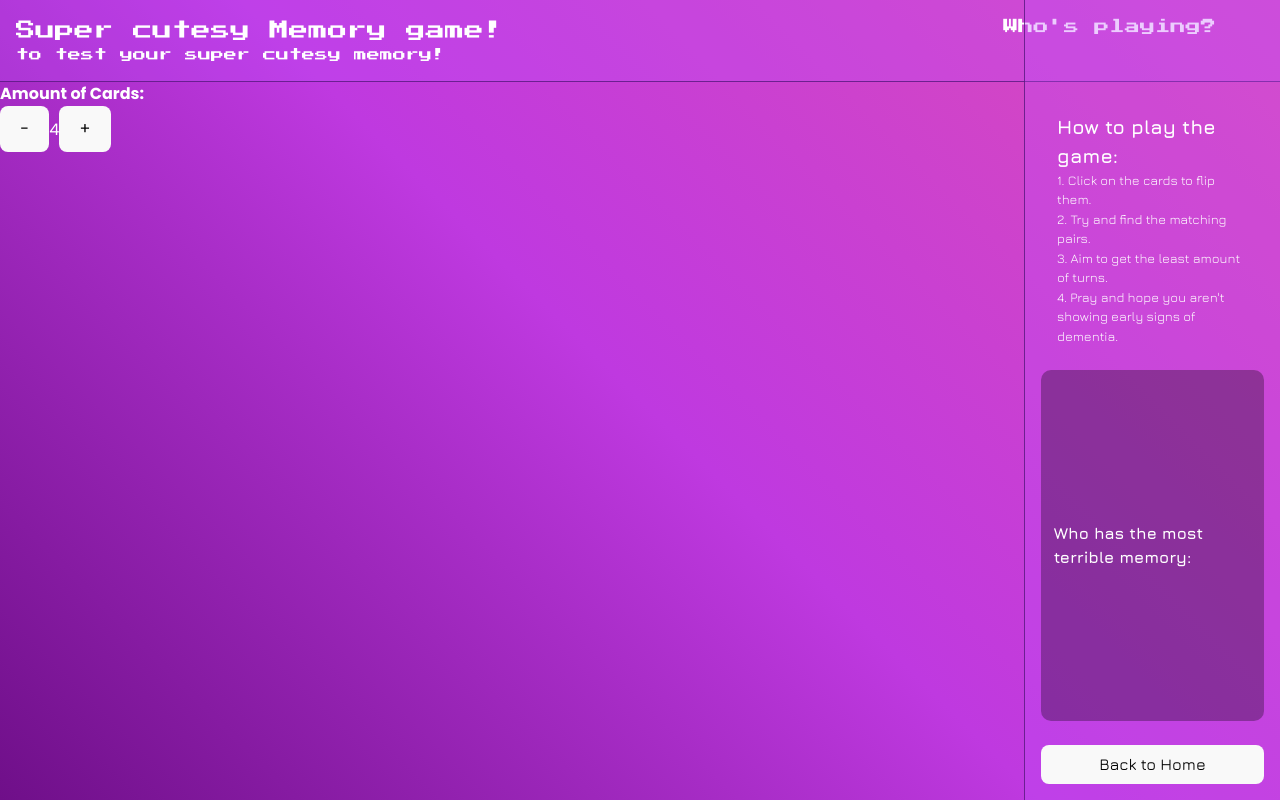
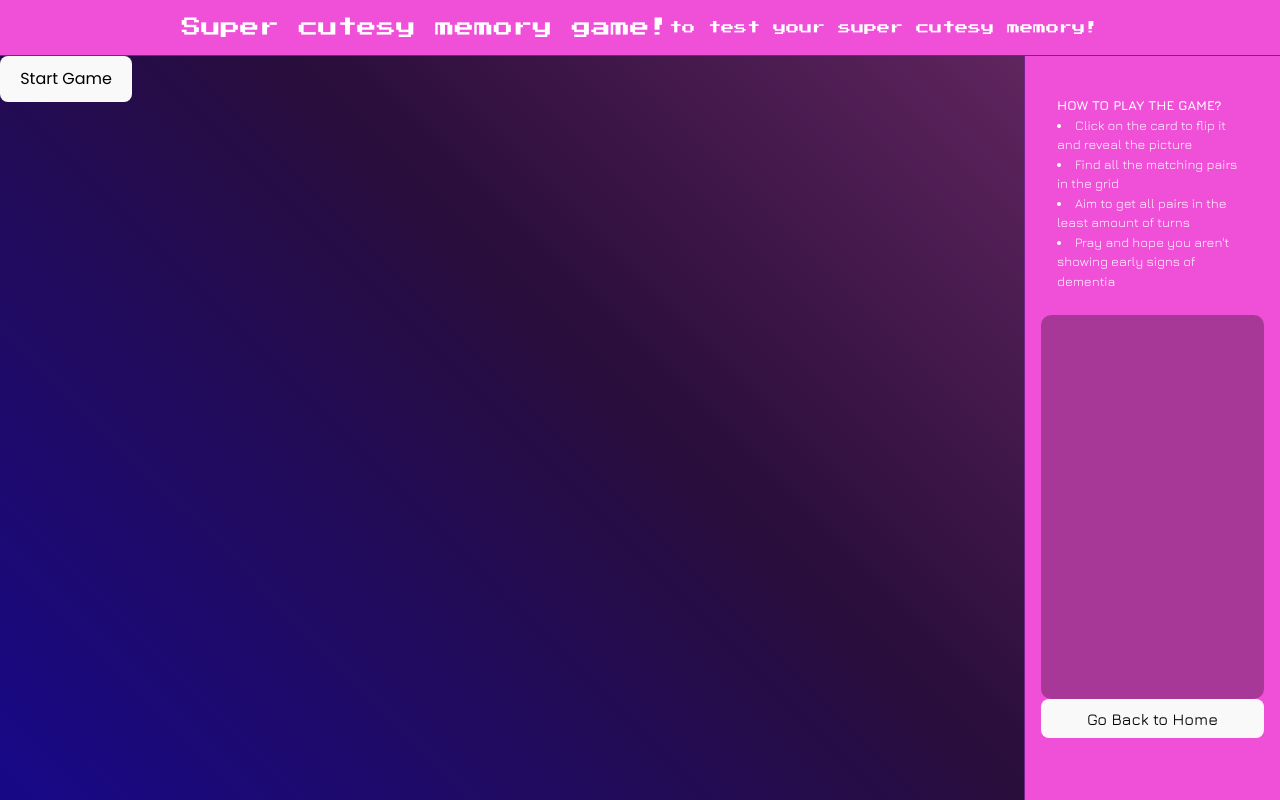
Before and after one commit to JohnBrianTiopes/ubiquitous-eureka, a React (Vite) app in the folder 4games/: page /memorygame in a window 1280 px wide. Built offline with nearby package versions, Linux system fonts and the light colour scheme.

Commit message:
its all coming together

```diff
--- a/4games/src/Components/Memorygame.css
+++ b/4games/src/Components/Memorygame.css
@@ -14,26 +14,22 @@
   height: 100vh;
   display: flex;
   flex-direction: column;
-  background: linear-gradient(45deg, #6f0f89, #bf39e0, #db4bba);
+  background: linear-gradient(45deg, #170888, #290d3b, #772f6d);
   color: #fff;
   overflow: hidden;
 }
 
-.player{
-  position:absolute;
-  padding: 1rem;
-  margin-right: 3rem;
-  top:0;
-  right:0;
-}
-
 .top{
-    width: 100%;
     font-family: 'Press Start 2p', system-ui;
     font-size: small;
-    background: rgba(191, 81, 250, 0.29);
+    align-items: center;
+    justify-content: center;
+    background: rgb(240, 80, 216);
     border-bottom:  1px solid rgba(82, 22, 121, 0.768);
-    padding: 1rem;
+    padding: 0.8rem 1.5rem;
+    z-index: 10;
+    display: flex;
+    flex-shrink: 0;
 
 }
 
@@ -44,7 +40,7 @@
   font-family: "Jura", sans-serif;
   width: 20%;
   height: 100%;
-  background: rgba(191, 81, 250, 0.29);
+  background: rgba(240, 80, 216);
   padding: 1rem;
   border-left: 1px solid rgba(82, 22, 121, 0.768);
   display: flex;
@@ -56,5 +52,65 @@
 .howto{
     font-size: small;
     padding: 1rem;
-    margin-top: 5rem;
+    margin-top: 4rem;
 }
+
+.boardleader{
+    background: rgba(0, 0, 0, 0.3);
+    border-radius: 10px;
+    padding: 1rem;
+    margin-top: 0.5rem;
+    height: 50%;
+    overflow-y: auto;
+}
+
+.game{
+  width: 60%;
+  height: 100%;
+  position:absolute;
+  top:5;
+  left:130px;
+  overflow: auto;
+}
+
+
+.card-grid {
+    display: grid;
+    grid-template-columns: 1fr 1fr 1fr 1fr;
+    grid-gap: 20px;
+}
+
+.card{
+    position: relative;
+}
+
+.card img{
+    width: 100%;
+    height: 100%;
+    display: block;
+    border: 2px solid #fff;
+    border-radius: 10px;
+    box-shadow: 0 0 10px rgb(101, 16, 127), 0 0 20px rgb(240, 80, 216);
+}
+
+.card .front{
+    transform: rotateY(90deg);
+    transition: all ease-in 0.2s;
+    position: absolute;
+}
+
+.flipped .front{
+    transform: rotateY(0deg);
+    transition-delay: 0.2s;
+    box-shadow: 0 0 10px rgb(86, 13, 13), 0 0 20px rgb(224, 38, 38);
+}
+
+.card .back{
+    transition: all ease-in 0.2s;
+    transition-delay: 0.2s;
+}
+
+.flipped .back{
+    transform: rotateY(90deg);
+    transition-delay: 0s;
+}
--- a/4games/src/Components/Memorygame.jsx
+++ b/4games/src/Components/Memorygame.jsx
@@ -1,108 +1,182 @@
-import React, { useState, useEffect } from 'react';
+import { useEffect, useState } from 'react';
+import './Memorygame.css';
 import { useNavigate } from 'react-router-dom';
-import './Memorygame.css';
 
-//constants
-const cardCount = 4;
-const step = 2;
-
-//the images
-const cardArray = [
-    {"src": "/images/01.png", matched: false},
-    {"src": "/images/02.png", matched: false},
-    {"src": "/images/03.png", matched: false},
-    {"src": "/images/04.png", matched: false},
-    {"src": "/images/05.png", matched: false},
-    {"src": "/images/06.png", matched: false},
-    {"src": "/images/07.png", matched: false},
-    {"src": "/images/08.png", matched: false}
+const cardImages=[
+    {"src":"/images/01.png", matched:false},
+    {"src":"/images/02.png", matched:false},
+    {"src":"/images/03.png", matched:false},
+    {"src":"/images/04.png", matched:false},
+    {"src":"/images/05.png", matched:false},
+    {"src":"/images/06.png", matched:false},
+    {"src":"/images/07.png", matched:false},
+    {"src":"/images/08.png", matched:false},
 ]
 
-const Memorygame = () => {
+function Memorygame() {
     const navigate = useNavigate();
-    const [username, setUsername] = useState(null);
-    const [cardsCount, setCardsCount] = useState(cardCount);
-    const [scores, setScores] = useState();
+    const [cards, setCards] = useState([]);
+    const [turns, setTurns] = useState(0);
+    const [choiceOne, setChoiceOne] = useState(null);
+    const [choiceTwo, setChoiceTwo] = useState(null);
+    const [disabled, setDisabled] = useState(false);
+    const [matchedPairs, setMatchedPairs] = useState(0);
+    const [isWon, setIsWon] = useState(false);
+    const [startGame, setStartGame] = useState(false);
+    const [boardleader, setBoardleader] = useState(() => {
+        const savedscore = localStorage.getItem('mgleaderboard');
+        return savedscore ? JSON.parse(savedscore) : [];
+    });
 
-    //fetch user to display on the thing
+    const shuffleCards = () => {
+        const shuffledCards = [...cardImages, ...cardImages]
+            .sort(() => Math.random() - 0.5)
+            .map((card) => ({...card, id: Math.random() }))
+        setChoiceOne(null)
+        setChoiceTwo(null)
+        setCards(shuffledCards)
+        setTurns(0)
+        setMatchedPairs(0)
+        setIsWon(false)
+    }
+
+    const handleChoice = (card) => {
+        choiceOne ? setChoiceTwo(card) : setChoiceOne(card)
+    }
+
     useEffect(() => {
-        const storedUser = JSON.parse(localStorage.getItem('user'));
-        if (storedUser && storedUser.userId) {
-            fetch(`http://localhost:5000/api/user/${storedUser.userId}`)
-            .then((res) => {
-                if (!res.ok) throw new Error('Failed to fetch user');
-                return res.json();
+        if(choiceOne && choiceTwo) {
+            setDisabled(true)
+            if(choiceOne.src === choiceTwo.src) {
+                setCards(prevCards => {
+                    return prevCards.map(card => {
+                        if(card.src === choiceOne.src){
+                            return{...card, matched:true}
+                        } else {
+                            return card;
+                        }
                     })
-            .then((data) => setUsername(data.username))
-            .catch(() => {
-                setUsername(storedUser.username || 'user');
-            });
+                })
+                setMatchedPairs(prevMatchedPairs => prevMatchedPairs + 1);
+                resetTurn();
+            } else {
+                setTimeout(() => resetTurn(), 1000)
             }
-    }, []);
+        }
+    }, [choiceOne, choiceTwo]);
 
-    const Counter = ( {cardsCount, onClick } ) => {
-        const onDecrement = e => {
-            e.preventDefault();
-            const number = cardsCount - step;
-            if (number >= 2) onClick(number);
-        };
+    const resetTurn = () => {
+        setChoiceOne(null)
+        setChoiceTwo(null)
+        setTurns(prevTurns => prevTurns + 1)
+        setDisabled(false)
+    }
 
-        const onIncrement = e => {
-            e.preventDefault();
-             const number = cardsCount + step;
-            if (number <= 24) onClick(number);
-        };
+    const gamestart = () => {
+        setStartGame(true)
+    }
 
-        return (
-            <div className="quantity">
-                <button className="minus" onClick={onDecrement}>
-                    -
-                </button>
-                <span className="quantity">{cardsCount}</span>
-                <button className="plus" onClick={onIncrement}>
-                    +
-                </button>
-            </div>
-        );
-    };
+    useEffect(() => {
+        if(matchedPairs === 8){
+            setTimeout(() => setIsWon(true), 1000)
+        }
+    }, [matchedPairs]);
 
+    useEffect(() => {
+        if(startGame){
+            setTimeout(() => shuffleCards(), 1000)
+        }
+    }, [startGame]);
+
+    if(!startGame){
         return (
             <div className='contain'>
                 <div className='top'>
-                <h2> Super cutesy Memory game! </h2>
+                    <h2> Super cutesy memory game!</h2>
                     <p> to test your super cutesy memory!</p>
-                <div className='player'>
-                    <h3> Who's playing? </h3>
-                    <p style={{marginTop: '5px', fontFamily: 'Jura', fontSize:'15px'}}> {username} </p>
-                </div>
-            </div>
-
-
-            <div className='main'>
-                <div className='counter'>
-                    <h4> Amount of Cards: </h4>
-                    <Counter cardsCount={cardsCount} onClick={setCardsCount} />
-                </div>
-
                 </div>
 
                 <div className='sidebar'>
                     <div className='howto'>
-                    <h2>How to play the game:</h2>
-                    <p>1. Click on the cards to flip them.</p>
-                    <p>2. Try and find the matching pairs.</p>
-                    <p>3. Aim to get the least amount of turns.</p>
-                    <p>4. Pray and hope you aren't showing early signs of dementia.</p>
+                        <h4> HOW TO PLAY THE GAME?</h4>
+                        <li>Click on the card to flip it and reveal the picture</li>
+                        <li>Find all the matching pairs in the grid</li>
+                        <li>Aim to get all pairs in the least amount of turns</li>
+                        <li>Pray and hope you aren't showing early signs of dementia</li>
                     </div>
 
-                <div className='leaderboard'>
-                    <h4> Who has the most terrible memory:</h4>
+                    <div className='boardleader'>
+
+                    </div>
+                    <button onClick={() => navigate('/home')}> Go Back to Home </button>
                 </div>
 
-                <button onClick={() => navigate('/home')} style={{marginTop: '1.5rem'}}> Back to Home </button>
+                <div className='main'>
+                    <button
+                        style={{fontFamily:'Press start 2p'}}
+                        onClick={gamestart}
+                    > Start Game </button>
                 </div>
             </div>
-    );
-};
+        )
+    }
+
+    if(startGame){
+        return(
+            <div className='contain'>
+                <div className='top'>
+                    <h2> Super cutesy memory game!</h2>
+                    <p> to test your super cutesy memory!</p>
+                </div>
+
+                <div className='sidebar'>
+                    <div className='howto'>
+                        <h4> HOW TO PLAY THE GAME?</h4>
+                        <li>Click on the card to flip it and reveal the picture</li>
+                        <li>Find all the matching pairs in the grid</li>
+                        <li>Aim to get all pairs in the least amount of turns</li>
+                        <li>Pray and hope you aren't showing early signs of dementia</li>
+                    </div>
+
+                    <div className='boardleader'>
+
+                    </div>
+                    <button onClick={() => navigate('/home')}> Go Back to Home </button>
+                </div>
+
+                <div className='game'>
+                    <div className='card-grid'>
+                        {cards.map(card => (
+                            <Card
+                                key={card.id}
+                                card={card}
+                                handleChoice={handleChoice}
+                                flipped={card === choiceOne || card === choiceTwo || card.matched}
+                                disabled={disabled}
+                            />
+                        ))}
+                    </div>
+                </div>
+            </div>
+        )
+    }
+}
+
+function Card ({card, handleChoice, flipped, disabled}) {
+    const handleClick = () => {
+        if(!disabled){
+            handleChoice(card)
+        }
+    }
+
+    return (
+        <div className="card">
+            <div className = {flipped ? "flipped" : ""}>
+                <img className="front" src={card.src} alt="card front" />
+                <img className="back" src="/images/cover.png" alt="card back" onClick={handleClick}/>
+            </div>
+        </div>
+    )
+}
 
 export default Memorygame;
```
Lines whose indentation alone changed are shown as unchanged.
